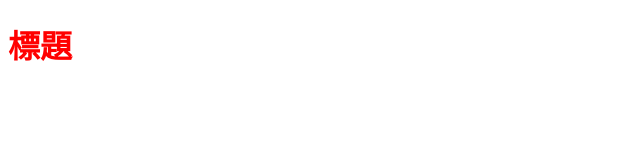
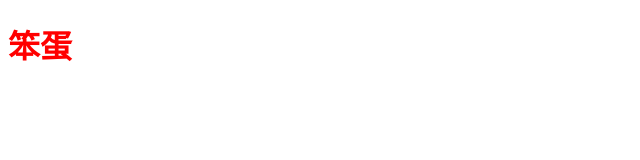
Before and after one commit to harveyhsu0130/2020-8-9, a plain HTML site: page index.html in a window 1280 px wide. Shown: the full height of the page, 0-640 px from the left. Drawn offline with Linux system fonts and the light colour scheme.

Commit message:
修改h1

```diff
--- a/index.html
+++ b/index.html
@@ -7,6 +7,6 @@
     <link rel="stylesheet" href="css/style.css">
 </head>
 <body>
-    <h1>標題</h1>
+    <h1>笨蛋</h1>
 </body>
 </html>
```
